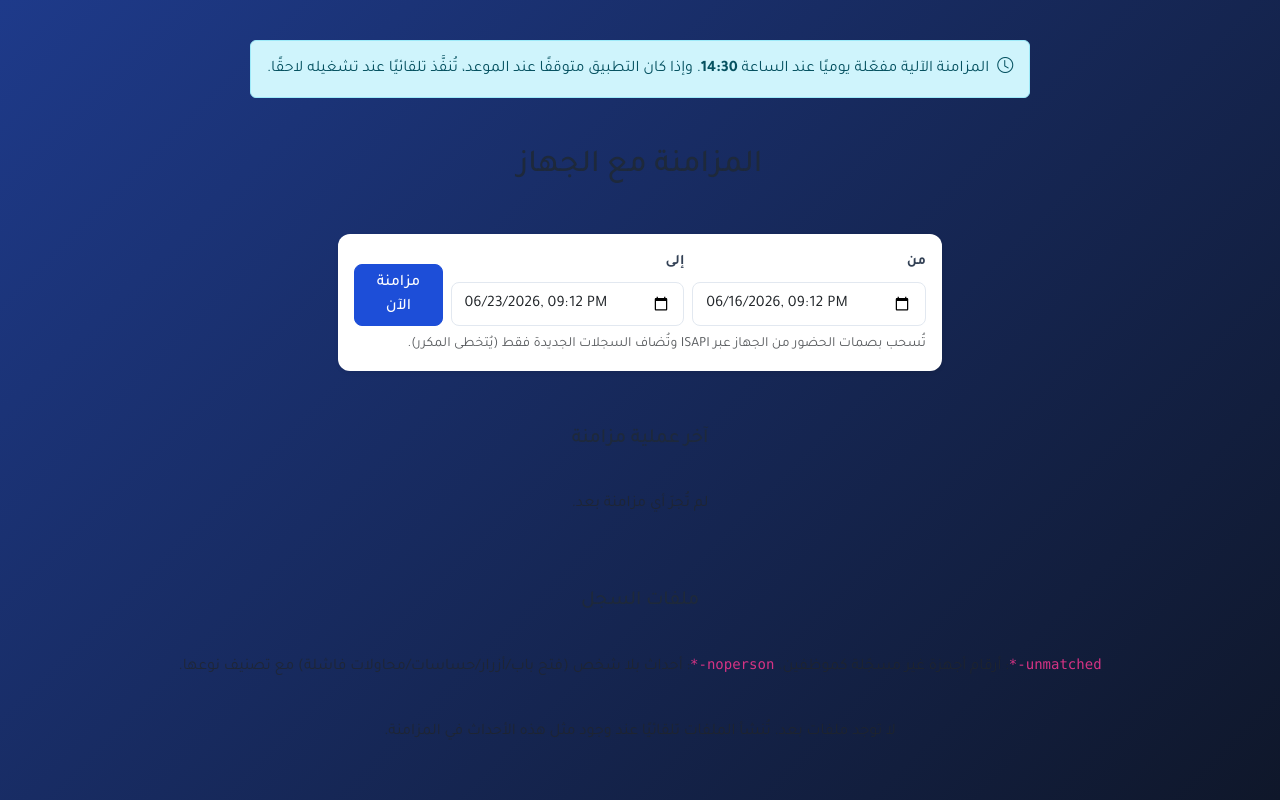
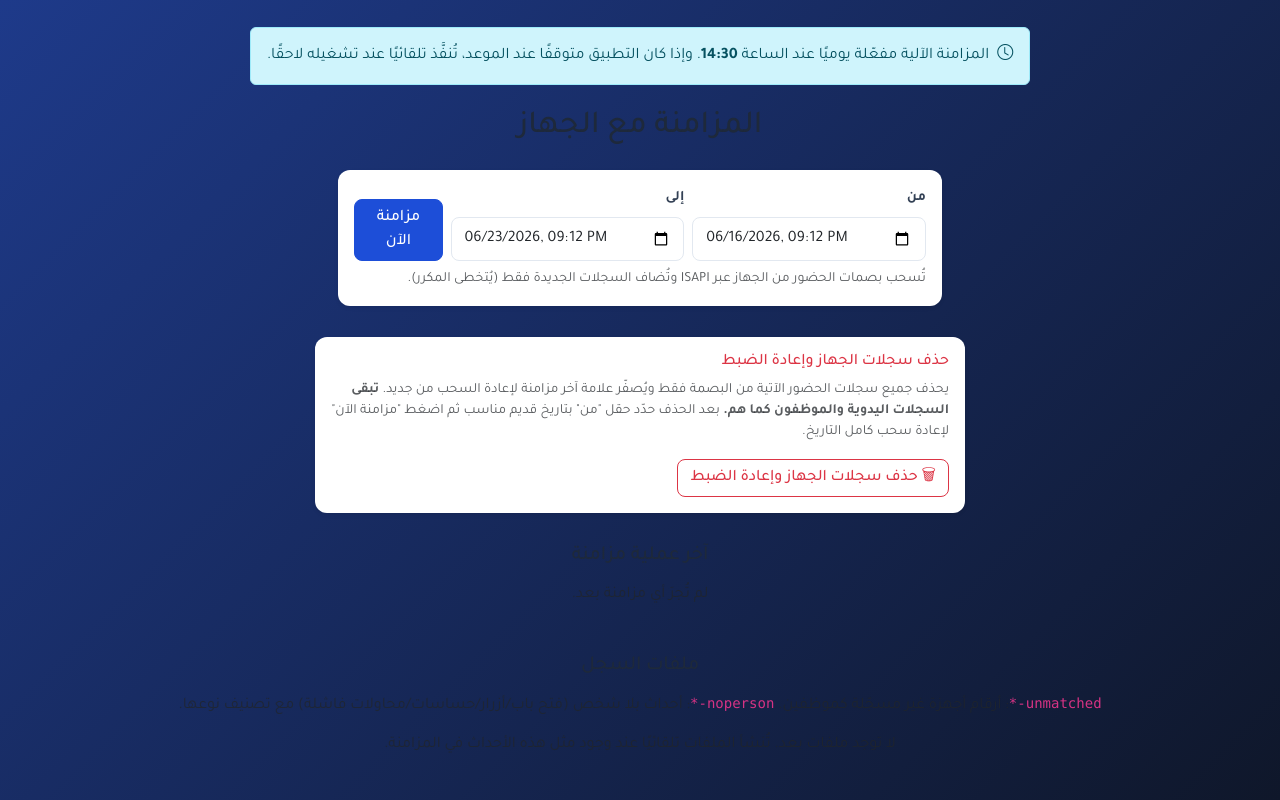
Before and after one commit to joker-ly/Hikvision, an ASP.NET Core app: page /Sync in a window 1280 px wide. Run offline with ASP.NET Core 8, Linux system fonts and the light colour scheme; the project's own start-up code is not run, and a stand-in starts its controllers and pages.

Commit message:
إضافة حذف سجلات حضور الجهاز وإعادة ضبط علامة المزامنة
- PurgeDeviceAttendanceAsync: حذف سجلات Source=Device فقط وتصفير LastSyncTime
- إجراء PurgeDevice في SyncController مع تأكيد وتسجيل تدقيق
- زر "حذف سجلات الجهاز وإعادة الضبط" في صفحة المزامنة

يبقي السجلات اليدوية والموظفين، ويتيح إعادة السحب بالتوقيت الصحيح بعد ضبط المنطقة الزمنية.

Co-Authored-By: Claude Opus 4.8 <noreply@anthropic.com>
Claude-Session: https://claude.ai/code/session_01SXp9iPG69cjs8EbdCx34Tx

```diff
--- a/src/Hikvision.Web/Controllers/SyncController.cs
+++ b/src/Hikvision.Web/Controllers/SyncController.cs
@@ -77,6 +77,21 @@ public class SyncController : Controller
         return RedirectToAction(nameof(Index));
     }
 
+    [HttpPost]
+    [ValidateAntiForgeryToken]
+    public async Task<IActionResult> PurgeDevice()
+    {
+        var deleted = await _sync.PurgeDeviceAttendanceAsync();
+
+        await _audit.LogAsync("حذف سجلات الجهاز",
+            $"تم حذف {deleted} سجل حضور آتٍ من الجهاز وتصفير علامة آخر مزامنة.");
+
+        TempData["Success"] =
+            $"تم حذف {deleted} سجل حضور آتٍ من الجهاز (بقيت السجلات اليدوية والموظفون). " +
+            "تم تصفير علامة آخر مزامنة — لإعادة سحب كامل التاريخ حدّد حقل \"من\" بتاريخ قديم مناسب ثم اضغط \"مزامنة الآن\".";
+        return RedirectToAction(nameof(Index));
+    }
+
     [HttpGet]
     public IActionResult DownloadLog(string name)
     {
--- a/src/Hikvision.Web/Views/Sync/Index.cshtml
+++ b/src/Hikvision.Web/Views/Sync/Index.cshtml
@@ -37,6 +37,22 @@
             </div>
         </form>
         <div class="form-text mt-2">تُسحب بصمات الحضور من الجهاز عبر ISAPI وتُضاف السجلات الجديدة فقط (يُتخطى المكرر).</div>
+    </div>
+</div>
+
+<div class="card shadow-sm mb-4 border-danger" style="max-width:650px;">
+    <div class="card-body">
+        <h6 class="card-title text-danger">حذف سجلات الجهاز وإعادة الضبط</h6>
+        <p class="form-text mb-3">
+            يحذف جميع سجلات الحضور الآتية من البصمة فقط ويُصفّر علامة آخر مزامنة لإعادة السحب من جديد.
+            <strong>تبقى السجلات اليدوية والموظفون كما هم.</strong>
+            بعد الحذف حدّد حقل "من" بتاريخ قديم مناسب ثم اضغط "مزامنة الآن" لإعادة سحب كامل التاريخ.
+        </p>
+        <form asp-action="PurgeDevice" method="post"
+              onsubmit="return confirm('سيتم حذف جميع سجلات الحضور الآتية من الجهاز نهائيًا (تبقى السجلات اليدوية والموظفون). ثم أعد المزامنة. هل أنت متأكد؟');">
+            @Html.AntiForgeryToken()
+            <button type="submit" class="btn btn-outline-danger">🗑 حذف سجلات الجهاز وإعادة الضبط</button>
+        </form>
     </div>
 </div>
 
```
Also changed, not shown: src/Hikvision.Web/Services/Sync/AttendanceSyncService.cs (+18 -0 lines), src/Hikvision.Web/Services/Sync/IAttendanceSyncService.cs (+7 -0 lines).
